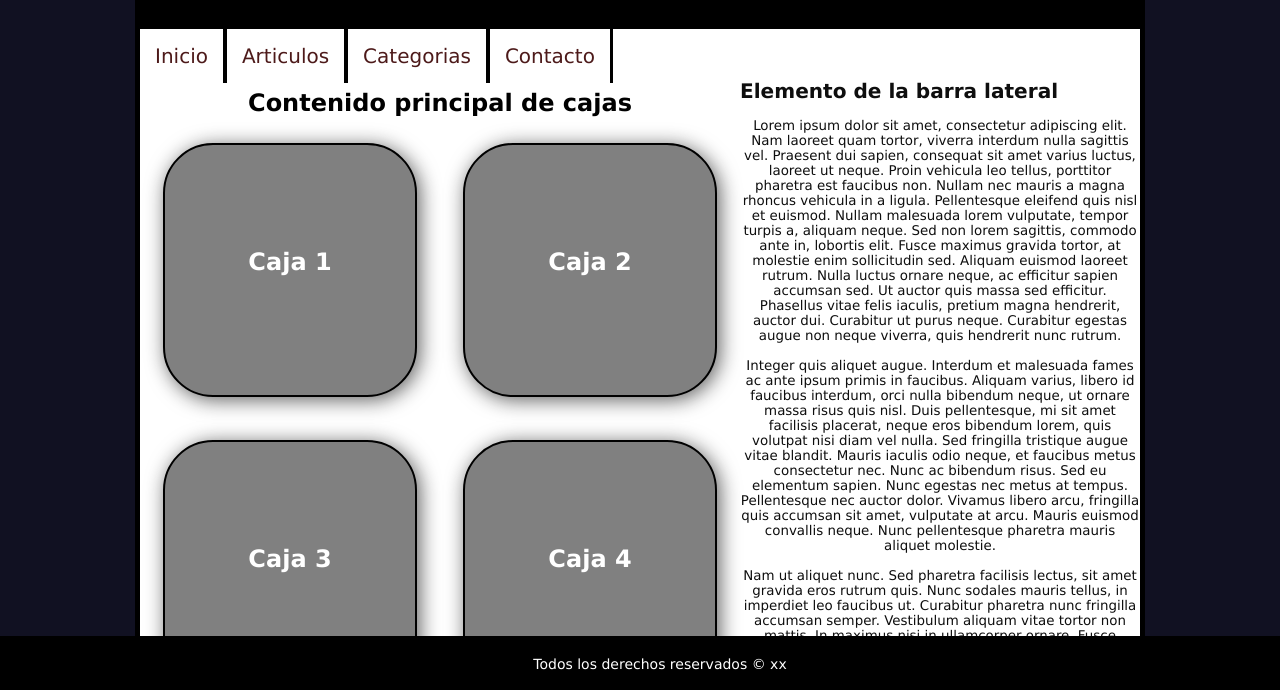
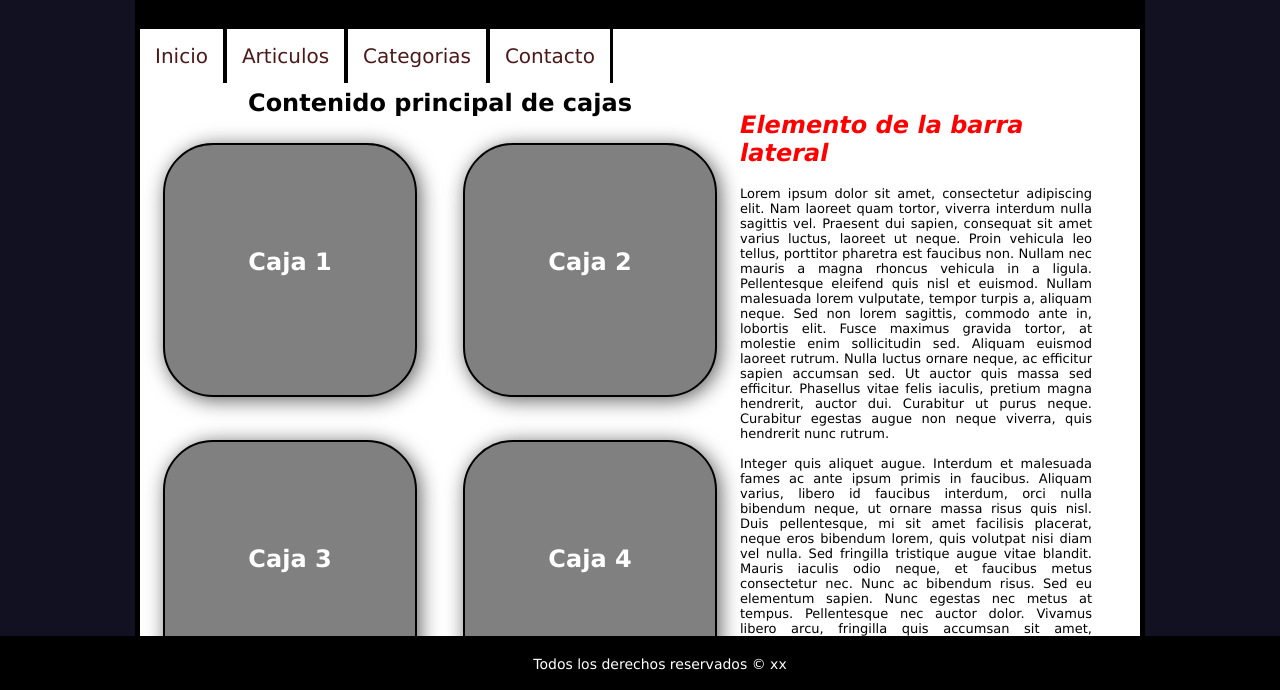
Before and after one commit to TamashDev97/ModeloCajas, a plain HTML site: page Index.html in a window 1280 px wide. Shown: the part 108-798 px from the top of the page. Drawn offline with Linux system fonts and the light colour scheme.

Commit message:
Cambios de estilo

```diff
--- a/Index.html
+++ b/Index.html
@@ -54,7 +54,7 @@
         </section>
 
         <aside id="lateral">
-            <div class="">
+            <div class="cajaLateral">
                 <h2>Elemento de la barra lateral</h2>
                 <br>
                 <p>
--- a/styles.css
+++ b/styles.css
@@ -71,6 +71,8 @@ body {
     float: left;
     text-align: center;
     line-height: 40px;
+    border-right: 5px;
+    border-right-style: solid 2px;
 }
 
 /* Cajas */
@@ -106,15 +108,24 @@ body {
 
 /* LATERAL DERECHO */
 #lateral {
-    color: rgb(14, 14, 14);
-    font-size: 13.4px;
-    font-style: initial;
-    font-display: fallback;
+    color: rgb(255, 0, 0);
+    font-size: 16px;
+    font-style: italic;
+    font-weight: 150;
+    font-stretch: normal;
+    margin-left: 2em;
+    margin-right:3em;
+    margin-left: 2em;
+    margin-top: 2rem;
+    margin-bottom: 2em;
 }
 
 .texto-lateral h2,
 p {
-    text-align: center;
+    text-align: justify;
+    font-style: normal;
+    font-size: 13px;
+    color: rgb(0, 0, 0);
 }
 
 /* Footer */
```
